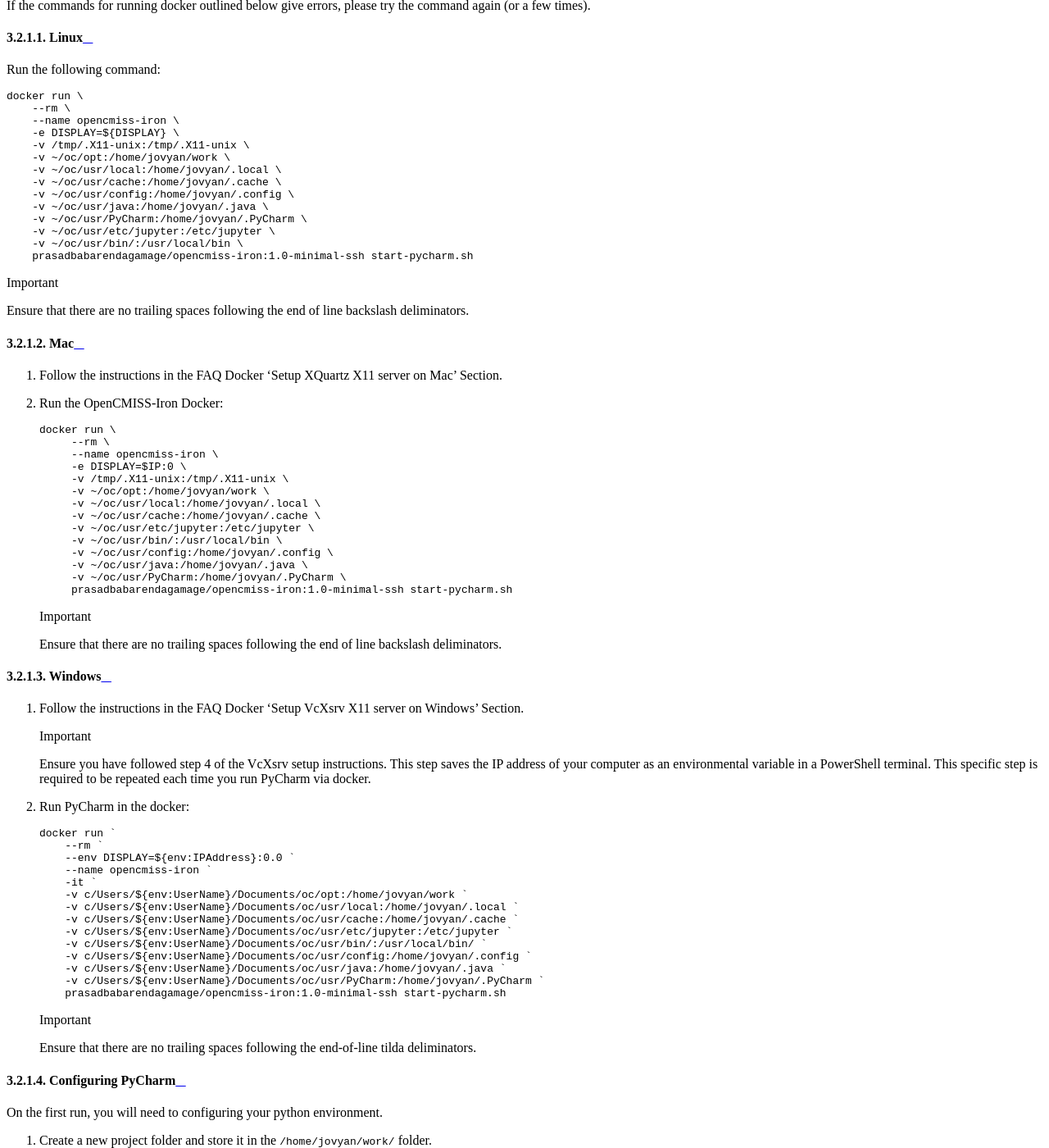
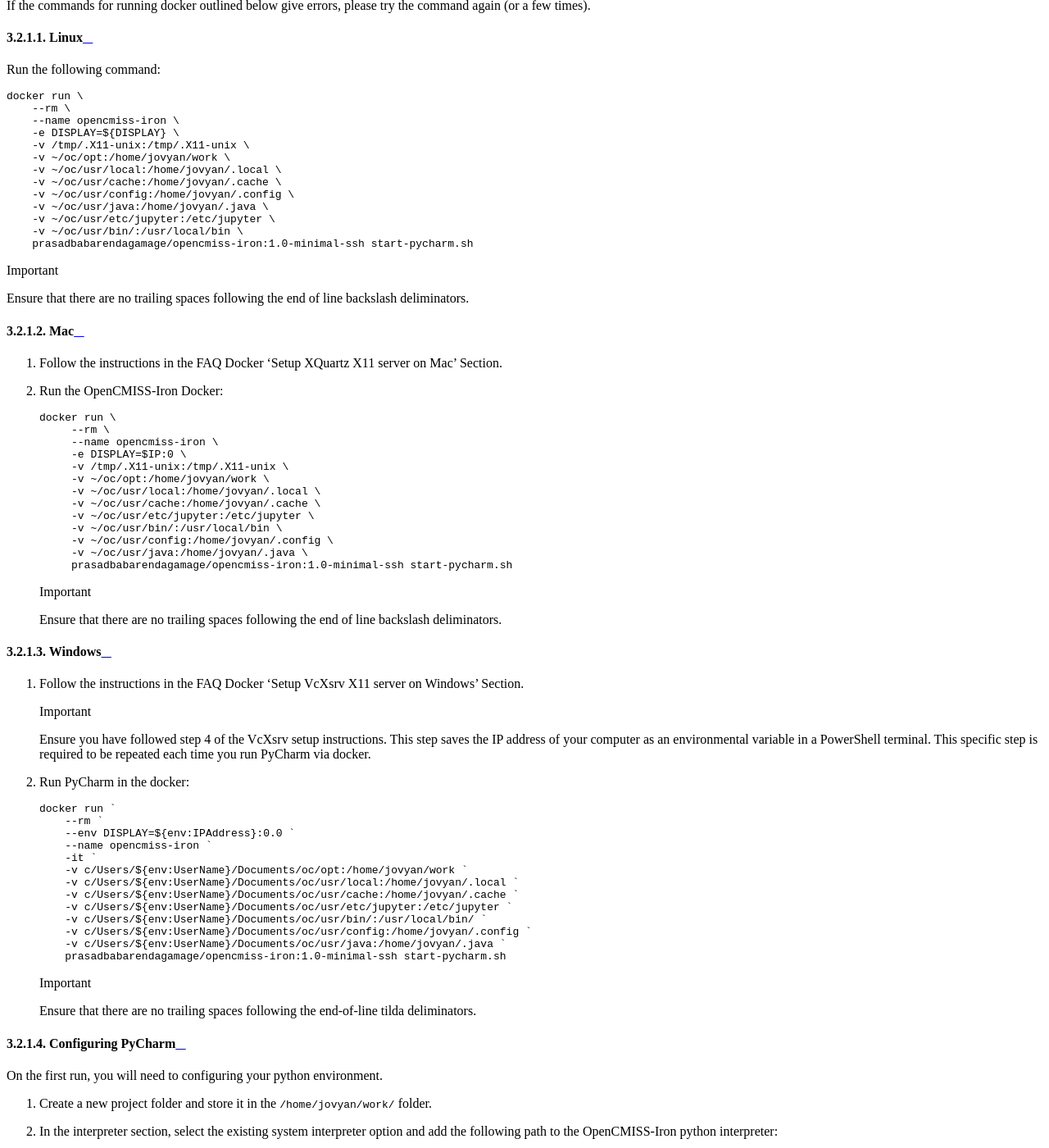
Before and after one commit to OpenCMISS-Examples/OpenCMISS-Iron-tutorials, a Sphinx documentation site: the page built from docs/source/getting_started/running/pycharm.md, in a window 1280 px wide and 1400 px high, scrolled down 1130 px. Shown: the whole window at 82% size. Built offline with Sphinx 7.4.7 and the Read the Docs theme 2.0.0, drawn with Linux system fonts in a browser that asks for light colours; pages that are not in the unit, such as notebooks, are missing from menus.

Commit message:
Fixing to correctly map drives for running PyCharm via Docker

````diff
--- a/docs/source/getting_started/running/pycharm.md
+++ b/docs/source/getting_started/running/pycharm.md
@@ -32,7 +32,6 @@
     -v ~/oc/usr/cache:/home/jovyan/.cache \
     -v ~/oc/usr/config:/home/jovyan/.config \
     -v ~/oc/usr/java:/home/jovyan/.java \
-    -v ~/oc/usr/PyCharm:/home/jovyan/.PyCharm \
     -v ~/oc/usr/etc/jupyter:/etc/jupyter \
     -v ~/oc/usr/bin/:/usr/local/bin \
     prasadbabarendagamage/opencmiss-iron:1.0-minimal-ssh start-pycharm.sh
@@ -58,7 +57,6 @@
          -v ~/oc/usr/bin/:/usr/local/bin \
          -v ~/oc/usr/config:/home/jovyan/.config \
          -v ~/oc/usr/java:/home/jovyan/.java \
-         -v ~/oc/usr/PyCharm:/home/jovyan/.PyCharm \
          prasadbabarendagamage/opencmiss-iron:1.0-minimal-ssh start-pycharm.sh
     ```
 
@@ -85,7 +83,6 @@
         -v c/Users/${env:UserName}/Documents/oc/usr/bin/:/usr/local/bin/ `
         -v c/Users/${env:UserName}/Documents/oc/usr/config:/home/jovyan/.config `
         -v c/Users/${env:UserName}/Documents/oc/usr/java:/home/jovyan/.java `
-        -v c/Users/${env:UserName}/Documents/oc/usr/PyCharm:/home/jovyan/.PyCharm `
         prasadbabarendagamage/opencmiss-iron:1.0-minimal-ssh start-pycharm.sh
     ```
 
````
Also changed, not shown: 1 other file.
